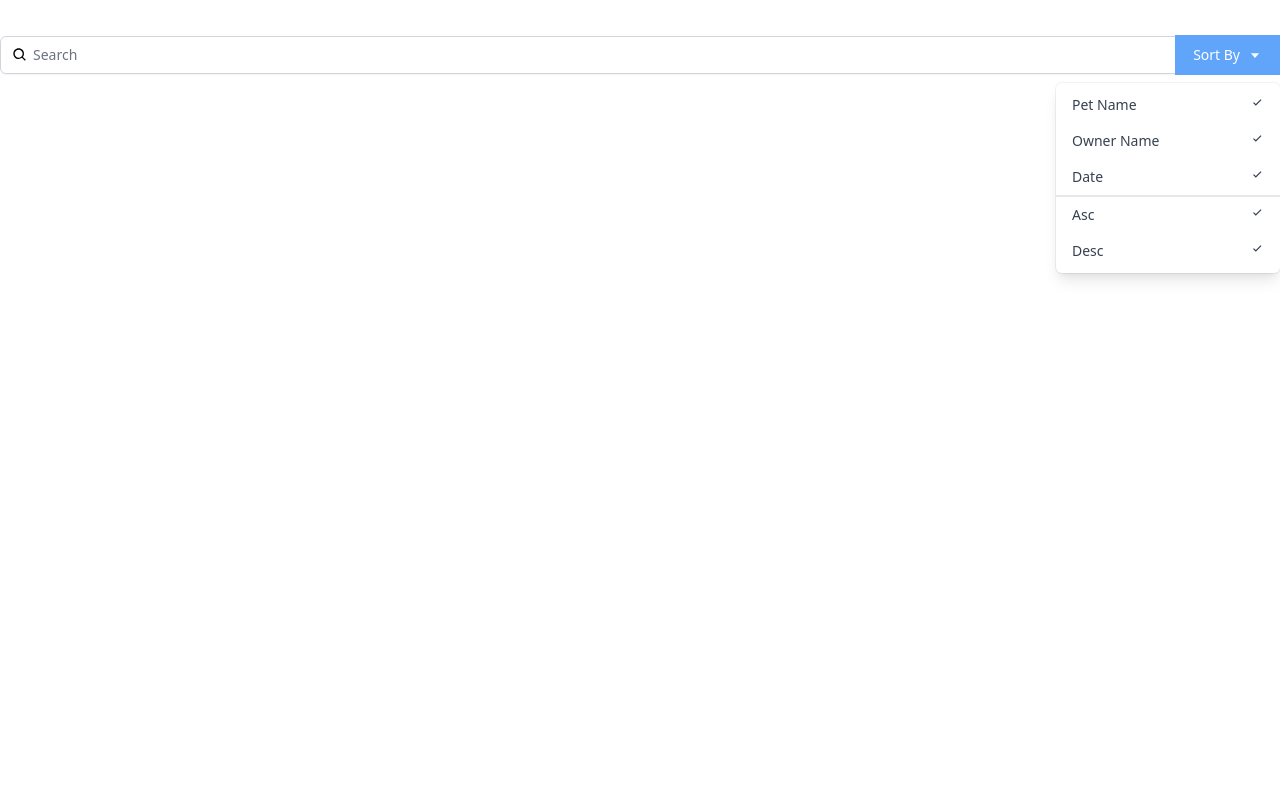
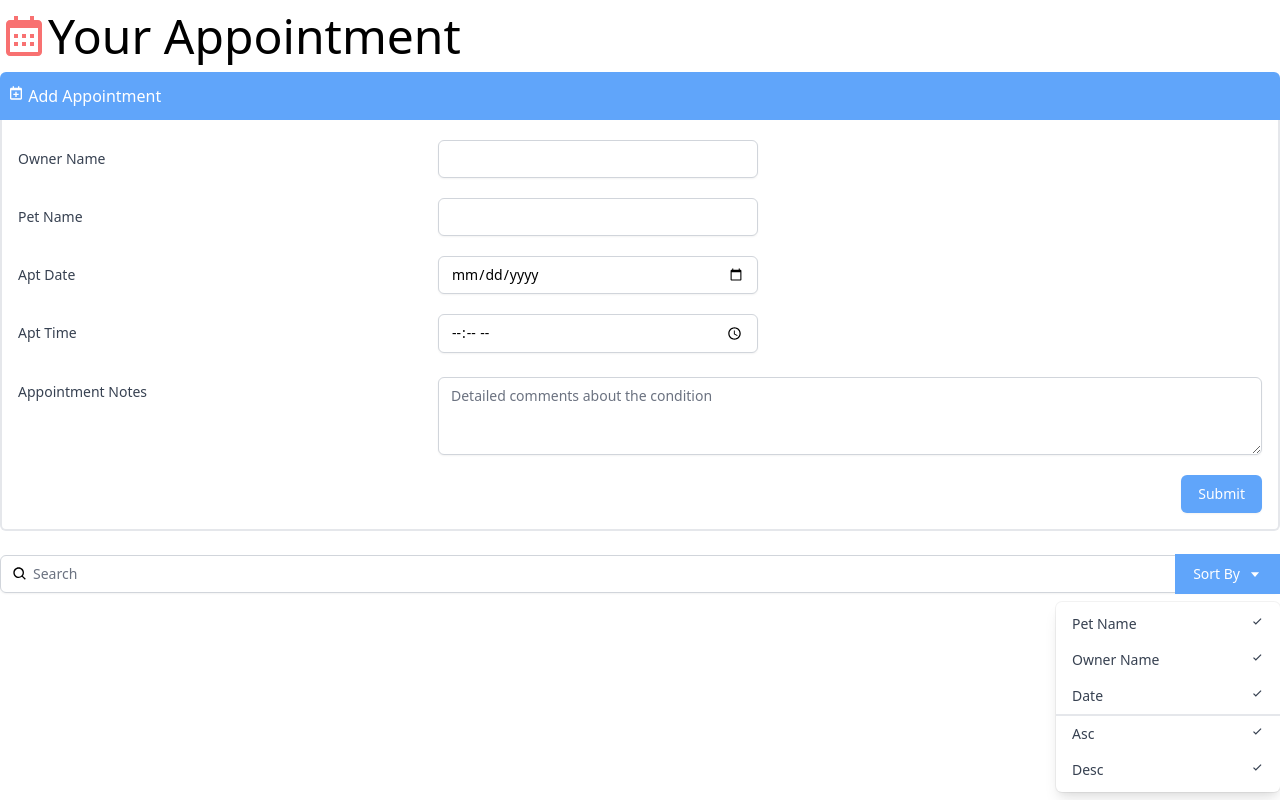
Before and after one commit to soleymaniyasaman/tailwind-interface, a React (Create React App) app: page / in a window 1280 px wide. Built offline with nearby package versions, Linux system fonts and the light colour scheme.

Commit message:
add appointment section

```diff
--- a/src/App.js
+++ b/src/App.js
@@ -1,8 +1,15 @@
+import AddAppointment from "./components/AddAppointment";
 import Search from "./components/Search";
+import { BiCalendar } from 'react-icons/bi'
 
 function App() {
   return (
-    <div className="App container mx-auto mt-3 font-thin">
+    <div className="container mx-auto mt-3 font-thin">
+      <h1 className="text-5xl mb-3">
+        <BiCalendar className="inline-block text-red-400 align-top" />
+        Your Appointment
+      </h1>
+      <AddAppointment />
       <Search />
     </div>
   );
--- /dev/null
+++ b/src/components/AddAppointment.js
@@ -0,0 +1,72 @@
+import { BiCalendarPlus } from 'react-icons/bi'
+
+const AddAppointment = () => {
+    return (
+        <div>
+            <button className="bg-blue-400 text-white px-2 py-3 w-full text-left rounded-t-md">
+                <div><BiCalendarPlus className="inline-block align-text-top" />  Add Appointment</div>
+            </button>
+            <div className="border-r-2 border-b-2 border-l-2 border-light-blue-500 rounded-b-md pl-4 pr-4 pb-4">
+                <div className="sm:grid sm:grid-cols-3 sm:gap-4 sm:items-start  sm:pt-5">
+                    <label htmlFor="ownerName" className="block text-sm font-medium text-gray-700 sm:mt-px sm:pt-2">
+                        Owner Name
+                    </label>
+                    <div className="mt-1 sm:mt-0 sm:col-span-2">
+                        <input type="text" name="ownerName" id="ownerName"
+                            className="max-w-lg block w-full shadow-sm focus:ring-indigo-500 focus:border-indigo-500 sm:max-w-xs sm:text-sm border-gray-300 rounded-md" />
+                    </div>
+                </div>
+
+                <div className="sm:grid sm:grid-cols-3 sm:gap-4 sm:items-start  sm:pt-5">
+                    <label htmlFor="petName" className="block text-sm font-medium text-gray-700 sm:mt-px sm:pt-2">
+                        Pet Name
+                    </label>
+                    <div className="mt-1 sm:mt-0 sm:col-span-2">
+                        <input type="text" name="petName" id="petName"
+                            className="max-w-lg block w-full shadow-sm focus:ring-indigo-500 focus:border-indigo-500 sm:max-w-xs sm:text-sm border-gray-300 rounded-md" />
+                    </div>
+                </div>
+
+                <div className="sm:grid sm:grid-cols-3 sm:gap-4 sm:items-start  sm:pt-5">
+                    <label htmlFor="aptDate" className="block text-sm font-medium text-gray-700 sm:mt-px sm:pt-2">
+                        Apt Date
+                    </label>
+                    <div className="mt-1 sm:mt-0 sm:col-span-2">
+                        <input type="date" name="aptDate" id="aptDate"
+                            className="max-w-lg block w-full shadow-sm focus:ring-indigo-500 focus:border-indigo-500 sm:max-w-xs sm:text-sm border-gray-300 rounded-md" />
+                    </div>
+                </div>
+
+                <div className="sm:grid sm:grid-cols-3 sm:gap-4 sm:items-start  sm:pt-5">
+                    <label htmlFor="aptTime" className="block text-sm font-medium text-gray-700 sm:mt-px sm:pt-2">
+                        Apt Time
+                    </label>
+                    <div className="mt-1 sm:mt-0 sm:col-span-2">
+                        <input type="time" name="aptTime" id="aptTime"
+                            className="max-w-lg block w-full shadow-sm focus:ring-indigo-500 focus:border-indigo-500 sm:max-w-xs sm:text-sm border-gray-300 rounded-md" />
+                    </div>
+                </div>
+
+                <div className="sm:grid sm:grid-cols-3 sm:gap-4 sm:items-start  sm:pt-5">
+                    <label htmlFor="aptNotes" className="block text-sm font-medium text-gray-700 sm:mt-px sm:pt-2">
+                        Appointment Notes
+                    </label>
+                    <div className="mt-1 sm:mt-0 sm:col-span-2">
+                        <textarea id="aptNotes" name="aptNotes" rows="3"
+                            className="shadow-sm focus:ring-indigo-500 focus:border-indigo-500 mt-1 block w-full sm:text-sm border-gray-300 rounded-md" placeholder="Detailed comments about the condition"></textarea>
+                    </div>
+                </div>
+
+
+                <div className="pt-5">
+                    <div className="flex justify-end">
+                        <button type="submit" className="ml-3 inline-flex justify-center py-2 px-4 border border-transparent shadow-sm text-sm font-medium rounded-md text-white bg-blue-400 hover:bg-blue-700 focus:outline-none focus:ring-2 focus:ring-offset-2 focus:ring-blue-400">
+                            Submit
+                        </button>
+                    </div>
+                </div>
+            </div>
+        </div>
+    )
+}
+export default AddAppointment;
```
